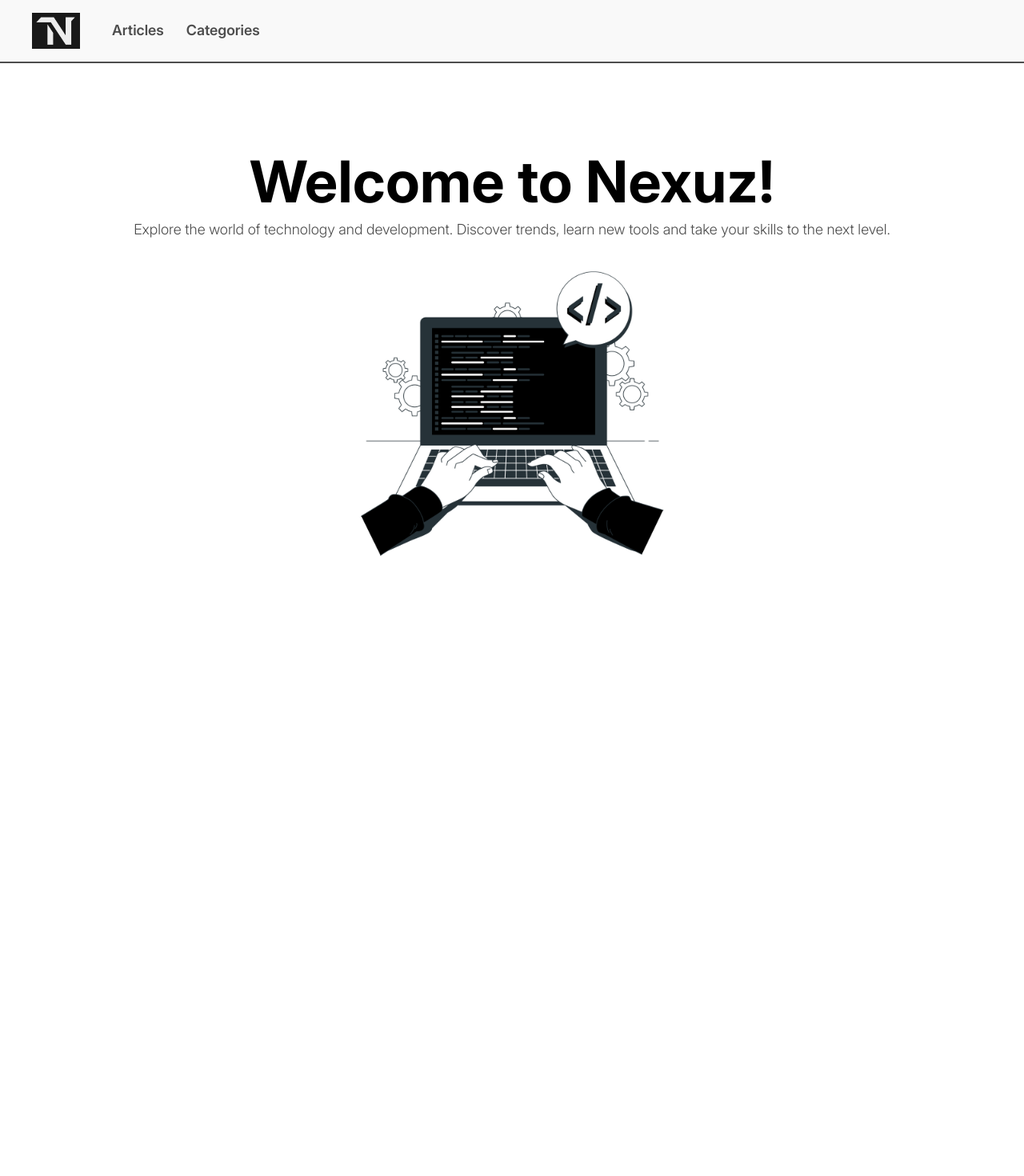
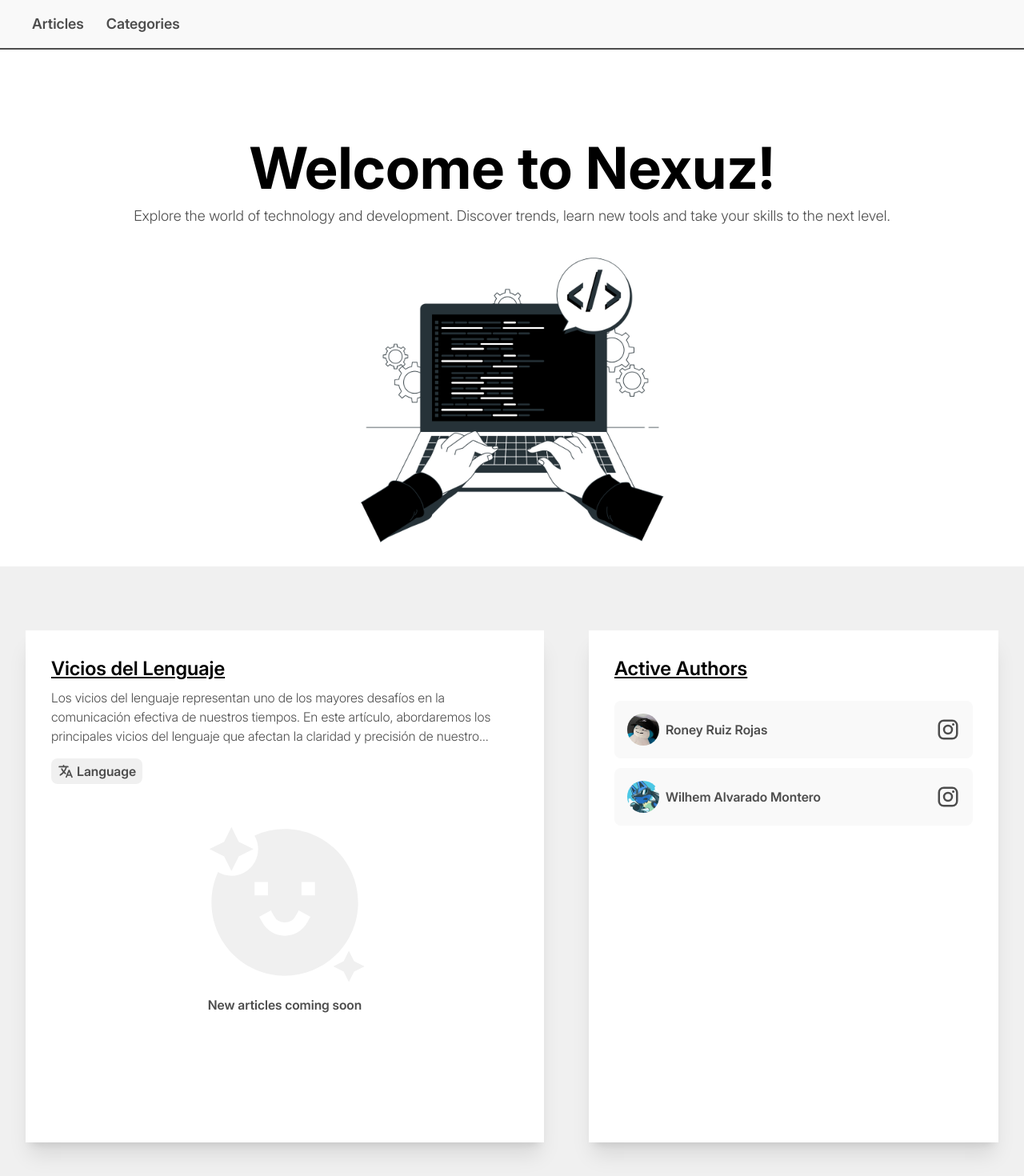
Before and after one commit to rruiz204/blog-prototype, a React (Vite) app: page / in a window 1280 px wide. Shown: the top 1470 px of the page at 80% size. Before the commit the page ends 800 px from the top, so only its background shows below. Built offline with nearby package versions, Linux system fonts and the light colour scheme.

Commit message:
refactor: remove logo from navigation bar

```diff
--- a/src/components/common/organisms/Navbar.tsx
+++ b/src/components/common/organisms/Navbar.tsx
@@ -1,7 +1,6 @@
 import { JSX } from "react";
 import { useState } from "react";
 import { Link } from "../atoms/Link";
-import NexuzLogoImg from "@assets/imgs/nexuz-logo.png";
 import MenuClosedIcon from "@assets/icons/menu-closed-icon.svg";
 import MenuOpenedIcon from "@assets/icons/menu-opened-icon.svg";
 
@@ -10,15 +9,9 @@
 
   return (
     <div className="flex justify-between px-5 md:px-10 py-4 bg-ternary-100 border-b-2 border-b-details-100">
-      <div className="flex items-center gap-10">
-        <div>
-          <img src={NexuzLogoImg} height={60} width={60} />
-        </div>
-
-        <div className="hidden md:flex gap-7">
-          <Link route="/articles" text="Articles" />
-          <Link route="/categories" text="Categories" />
-        </div>
+      <div className="hidden md:flex gap-7">
+        <Link route="/articles" text="Articles" />
+        <Link route="/categories" text="Categories" />
       </div>
 
       <div className="md:hidden" onClick={() => setIsOpen(!isOpen)}>
--- a/src/pages/Home.tsx
+++ b/src/pages/Home.tsx
@@ -1,6 +1,8 @@
 import { JSX } from "react";
 import CodingImg from "@assets/imgs/hand-coding.png";
 import { Navbar } from "@components/common/organisms/Navbar";
+import { AuthorList } from "@components/common/organisms/AuthorList";
+import { ArticleList } from "@components/common/organisms/ArticleList";
 
 export const Home = (): JSX.Element => {
   return (
@@ -21,6 +23,13 @@
           <img src={CodingImg} className="w-[400px] h-[400px]" />
         </div>
       </div>
+
+      <div className="flex min-h-screen bg-ternary-200">
+        <div className="flex-1 flex flex-col md:flex-row justify-center gap-10 md:gap-14 py-10 md:py-20 px-8">
+          <ArticleList />
+          <AuthorList />
+        </div>
+      </div>
     </div>
   );
 };
```
